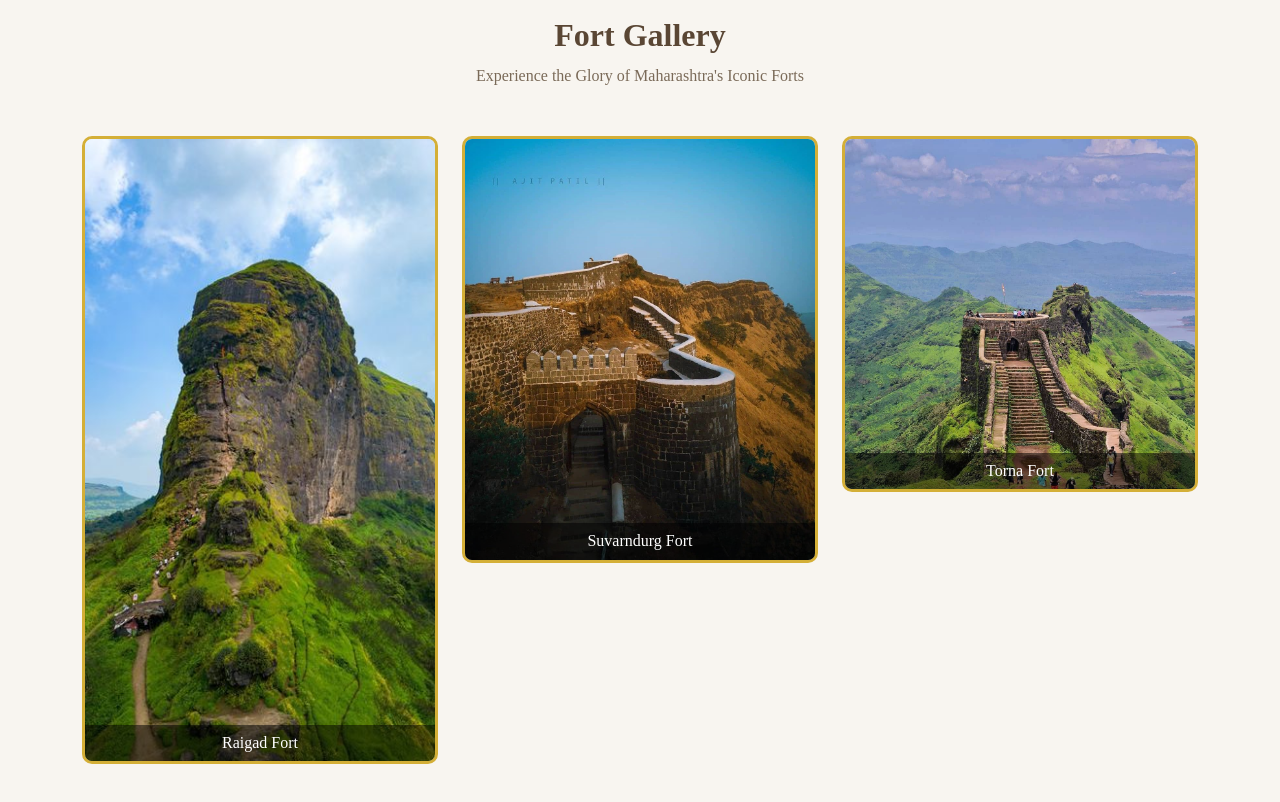
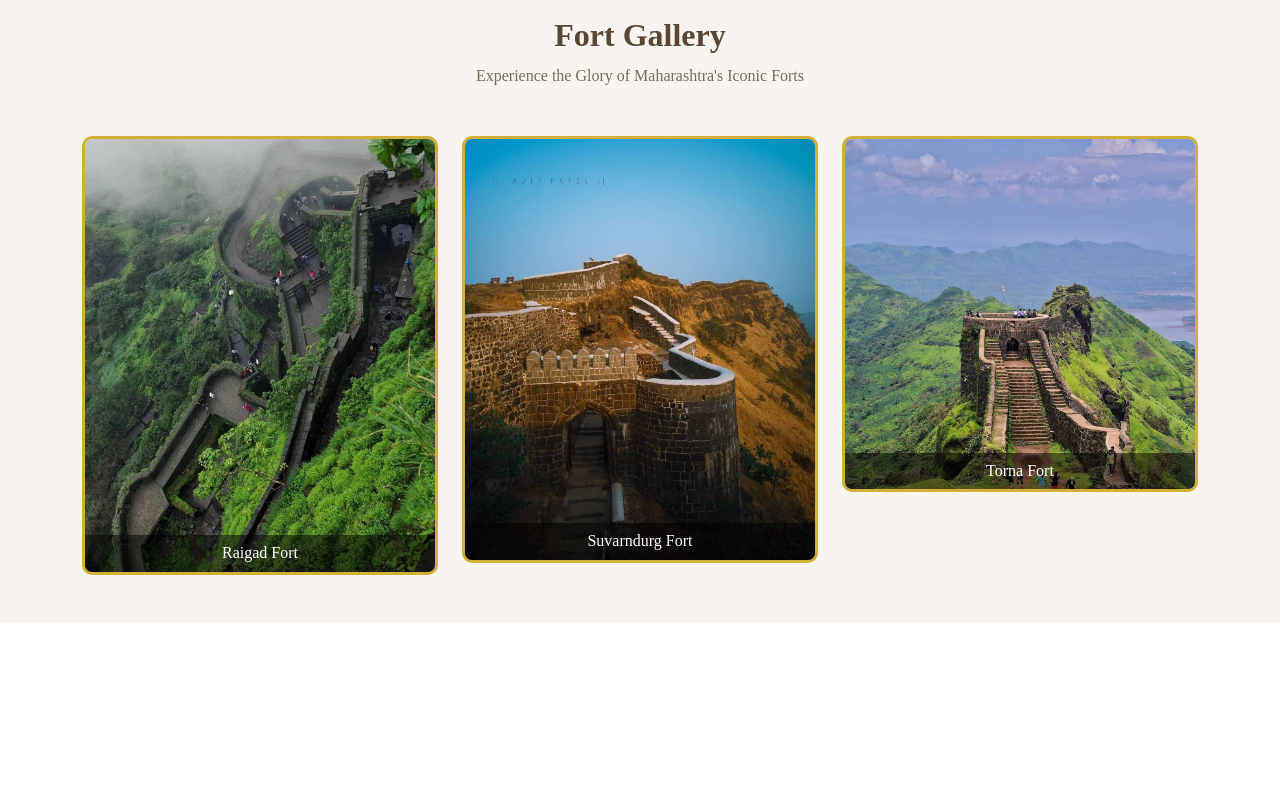
Before and after one commit to nikitashinde1705/veerforts_project, a plain HTML site: page index.html in a window 1280 px wide. Shown: the part 1960-2762 px from the top of the page. After the commit the page ends 2583 px from the top, so only its background shows below. Drawn offline with nearby package versions, Linux system fonts and the light colour scheme.

```diff
--- a/index.html
+++ b/index.html
@@ -255,8 +255,8 @@
       <!-- Gallery Item 1 -->
       <div class="col-md-4 col-sm-6">
         <div class="gallery-item">
-          <a href="Images/idex_image/hero_about2.jpg" data-bs-toggle="modal" data-bs-target="#lightboxModal">
-            <img src="Images/idex_image/hero_about2.jpg" class="img-fluid" alt="Raigad Fort">
+          <a href="Images/idex_image/hero_index_about_4.jpg" data-bs-toggle="modal" data-bs-target="#lightboxModal">
+            <img src="Images/idex_image/hero_index_about_4.jpg" class="img-fluid" alt="Raigad Fort">
             <div class="gallery-caption">Raigad Fort</div>
           </a>
         </div>
```
